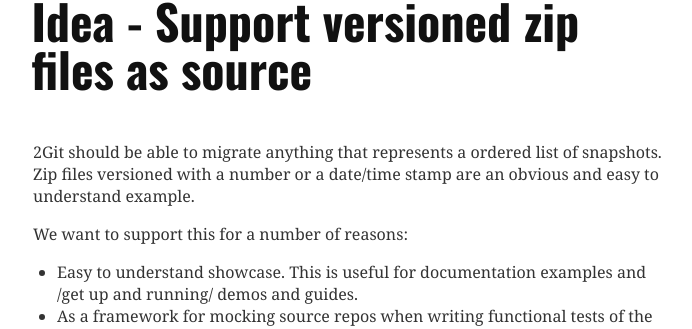
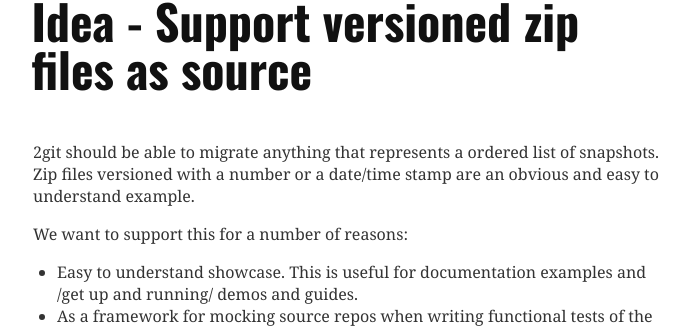
Before and after one commit to Praqma/2git, a Jekyll site: the page built from docs/roadmap/zip-file-source.md, in a window 1280 px wide. Shown: the part 214-543 px from the top of the page, without its empty margins (287-979 px from the left). Built offline with Jekyll 4.4.1, drawn with Linux system fonts in a browser that asks for light colours.

```diff
--- a/docs/roadmap/zip-file-source.md
+++ b/docs/roadmap/zip-file-source.md
@@ -6,7 +6,7 @@ title:             Support versioned zip files as a source for 2git
 ---
 
 # Idea - Support versioned zip files as source
-2Git should be able to migrate anything that represents a ordered list of snapshots. Zip files versioned with a number or a date/time stamp are an obvious and easy to understand example.
+2git should be able to migrate anything that represents a ordered list of snapshots. Zip files versioned with a number or a date/time stamp are an obvious and easy to understand example.
 
 We want to support this for a number of reasons:
 
```
